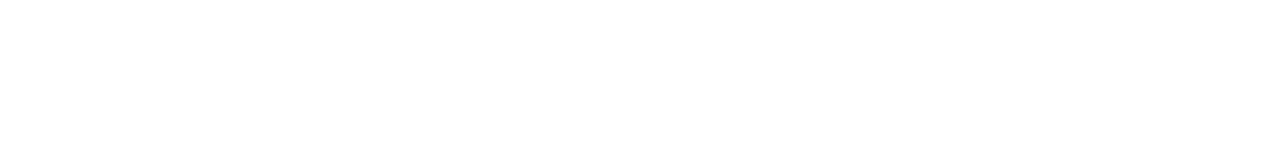
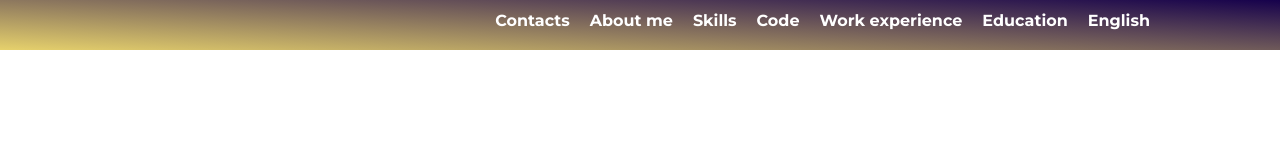
Before and after one commit to oolenkazolot/rsschool-cv, a plain HTML site: page index.html in a window 1280 px wide. Drawn offline with Linux system fonts and the light colour scheme.

Commit message:
feat: add header

```diff
--- /dev/null
+++ b/css/style.scss
@@ -0,0 +1,126 @@
+@font-face {
+  font-family: 'icomoon';
+  src: url('../fonts-icon/fonts/icomoon.eot?8o1b32');
+  src: url('../fonts-icon/fonts/icomoon.eot?8o1b32#iefix')
+      format('embedded-opentype'),
+    url('../fonts-icon/fonts/icomoon.ttf?8o1b32') format('truetype'),
+    url('../fonts-icon/fonts/icomoon.woff?8o1b32') format('woff'),
+    url('../fonts-icon/fonts/icomoon.svg?8o1b32#icomoon') format('svg');
+  font-weight: normal;
+  font-style: normal;
+  font-display: block;
+}
+
+[class^='icon-'],
+[class*=' icon-'] {
+  /* use !important to prevent issues with browser extensions that change fonts */
+  font-family: 'icomoon' !important;
+  speak: never;
+  font-style: normal;
+  font-weight: normal;
+  font-variant: normal;
+  text-transform: none;
+  line-height: 1;
+
+  /* Better Font Rendering =========== */
+  -webkit-font-smoothing: antialiased;
+  -moz-osx-font-smoothing: grayscale;
+}
+
+.icon-nav-menu-btn:before {
+  content: '\e900';
+}
+
+* {
+  box-sizing: border-box;
+  margin: 0;
+  padding: 0;
+}
+
+body {
+  font-family: 'Montserrat', sans-serif;
+}
+
+a {
+  font-family: inherit;
+  text-decoration: none;
+}
+
+li {
+  list-style-type: none;
+}
+
+.header {
+  background: linear-gradient(3deg, #e6d16c, #16014c);
+}
+
+.container {
+  padding: 0 20px;
+
+  @media (min-width: 960px) {
+    padding: 0 120px;
+  }
+}
+
+.nav {
+  height: 50px;
+
+  &__list {
+    position: fixed;
+    left: 0;
+    z-index: 2;
+    width: 180px;
+    height: 100vh;
+    padding-top: 10px;
+    background-color: #fff;
+    box-shadow: 1px 0px 30px -3px rgba(172, 151, 99, 1);
+
+    @media (min-width: 960px) {
+      position: static;
+      display: flex;
+      justify-content: end;
+      align-items: center;
+      width: unset;
+      height: 40px;
+      padding-top: 0px;
+      background-color: transparent;
+      box-shadow: unset;
+    }
+  }
+
+  &__link {
+    display: inline-block;
+    padding: 5px 15px;
+    font-size: 16px;
+    line-height: 25px;
+    font-weight: 700;
+    color: #26114e;
+    transition: opacity 0.3s;
+
+    &:hover {
+      opacity: 0.7;
+    }
+
+    @media (min-width: 960px) {
+      padding: 0 10px;
+      color: #fff;
+    }
+  }
+
+  &__icon-menu {
+    display: flex;
+    align-items: center;
+    height: 100%;
+    font-size: 24px;
+    color: #fff;
+    transition: opacity 0.3s;
+
+    &:hover {
+      opacity: 0.7;
+    }
+
+    @media (min-width: 960px) {
+      display: none;
+    }
+  }
+}
--- /dev/null
+++ b/fonts-icon/selection.json
@@ -0,0 +1 @@
+{"IcoMoonType":"selection","icons":[{"icon":{"paths":["M928 73.143c0-40.394-27.699-73.143-61.867-73.143h-804.267c-34.167 0-61.867 32.749-61.867 73.143s27.7 73.143 61.867 73.143h804.267c34.167 0 61.867-32.751 61.867-73.143zM61.867 438.857h1113.6c34.167 0 61.867 32.751 61.867 73.143s-27.699 73.143-61.867 73.143h-1113.6c-34.167 0-61.867-32.751-61.867-73.143s27.7-73.143 61.867-73.143zM61.867 877.713h556.8c34.163 0 61.867 32.751 61.867 73.143s-27.703 73.143-61.867 73.143h-556.8c-34.167 0-61.867-32.751-61.867-73.143s27.7-73.143 61.867-73.143z"],"attrs":[{"fill":"rgb(76, 76, 104)"}],"width":1237,"isMulticolor":false,"isMulticolor2":false,"grid":0,"tags":["nav-menu-btn"]},"attrs":[{"fill":"rgb(76, 76, 104)"}],"properties":{"order":2,"id":0,"name":"nav-menu-btn","prevSize":32,"code":59648},"setIdx":0,"setId":0,"iconIdx":0}],"height":1024,"metadata":{"name":"icomoon"},"preferences":{"showGlyphs":true,"showCodes":true,"showQuickUse":true,"showQuickUse2":true,"showSVGs":true,"fontPref":{"prefix":"icon-","metadata":{"fontFamily":"icomoon"},"metrics":{"emSize":1024,"baseline":6.25,"whitespace":50},"embed":false},"imagePref":{"prefix":"icon-","png":true,"useClassSelector":true,"color":0,"bgColor":16777215},"historySize":50}}
--- a/index.html
+++ b/index.html
@@ -4,9 +4,47 @@
   <meta charset="UTF-8">
   <meta http-equiv="X-UA-Compatible" content="IE=edge">
   <meta name="viewport" content="width=device-width, initial-scale=1.0">
-  <title>Document</title>
+  <title>cv</title>
+  <link rel="preconnect" href="https://fonts.googleapis.com">
+<link rel="preconnect" href="https://fonts.gstatic.com" crossorigin>
+<link href="https://fonts.googleapis.com/css2?family=Montserrat:ital,wght@0,100;0,200;0,300;0,400;0,500;0,600;0,700;0,800;0,900;1,100;1,200;1,300;1,400;1,500;1,600;1,700;1,800;1,900&display=swap" rel="stylesheet">
+  <link rel="stylesheet" href="css/style.css">
+  <link rel="icon" href="favicon.ico">
 </head>
 <body>
+   <header class="header">
+    <div class="container">
+      <div class="nav">
+        <a href="#" class="nav__icon-menu">
+          <i class="icon-nav-menu-btn"></i>
+        </a>
+        <ul class="nav__list">
+          <li class="nav__item">
+            <a href="#contacts" class="nav__link">Contacts</a>
+          </li>
+          <li class="nav__item">
+            <a href="#about me" class="nav__link">About me</a>
+          </li>
+          <li class="nav__item">
+            <a href="#skills" class="nav__link">Skills</a>
+          </li>
+          <li class="nav__item">
+            <a href="#code" class="nav__link">Code</a>
+          </li>
+          <li class="nav__item">
+            <a href="#work experience" class="nav__link">Work experience</a>
+          </li>
+          <li class="nav__item">
+            <a href="#education" class="nav__link">Education</a>
+          </li>
+          <li class="nav__item">
+            <a href="#english" class="nav__link">English</a>
+          </li>
+        </ul>
+      </div>
+    </div>
+  </header>
+
 
 </body>
 </html>
```
Also changed, not shown: css/style.css (added), favicon.ico (added), fonts-icon/fonts/icomoon.ttf (added), fonts-icon/fonts/icomoon.woff (added), img/nav-menu-btn.svg (added), style.css (deleted), 3 other files.
